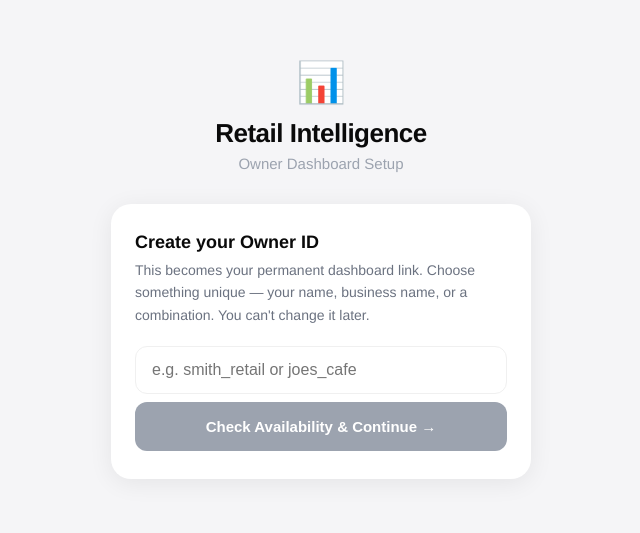
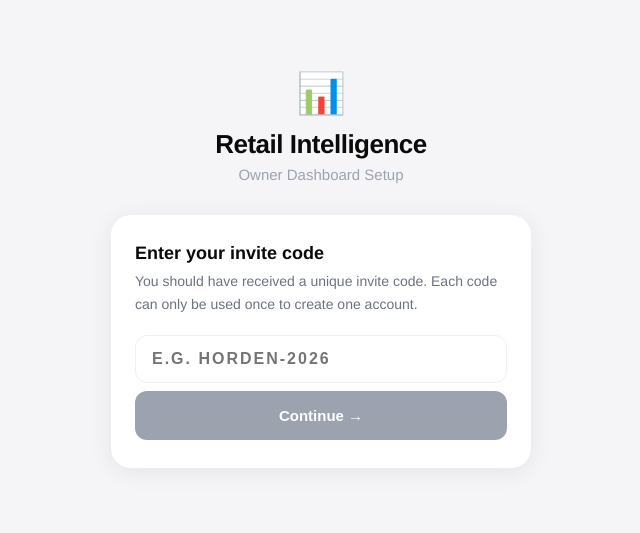
Before and after one commit to simsim383/Timesheet_Londis_Owner, a React (Vite) app: page / in a window 1280 px wide. Shown: the part 159-692 px from the top of the page, without its empty margins (319-959 px from the left). Built offline with nearby package versions, Linux system fonts and the light colour scheme; the HTML template or start-up script is replaced by a standard one.

Commit message:
Update App.jsx

```diff
--- a/src/App.jsx
+++ b/src/App.jsx
@@ -860,24 +860,48 @@ function ManageTab({shops,ownerId,onShopsUpdated}){
 }
 
 function NewOwnerSetup(){
-  const [step,setStep]=useState(1);
+  const [step,setStep]=useState(1); // 1=invite code, 2=choose owner id, 3=done
+  const [inviteCode,setInviteCode]=useState("");
+  const [inviteMsg,setInviteMsg]=useState(null);
+  const [inviteChecking,setInviteChecking]=useState(false);
   const [ownerId,setOwnerId]=useState("");
   const [ownerIdConfirmed,setOwnerIdConfirmed]=useState("");
   const [checking,setChecking]=useState(false);
   const [checkMsg,setCheckMsg]=useState(null);
   const inp={width:"100%",padding:"14px 16px",borderRadius:12,border:`1.5px solid ${T.border}`,fontSize:16,color:T.text,boxSizing:"border-box",outline:"none",marginBottom:8};
   const ownerUrl=`https://timesheet-owner-retail-intelligence.vercel.app/?owner=${ownerIdConfirmed}`;
+
+  const checkInviteCode=async()=>{
+    const code=inviteCode.trim().toUpperCase();
+    if(!code){setInviteMsg("Please enter your invite code");return;}
+    setInviteChecking(true);setInviteMsg(null);
+    try{
+      const rows=await sbGet("invite_codes",`code=eq.${encodeURIComponent(code)}&limit=1`);
+      if(!rows.length){setInviteMsg("That code isn't valid — check it and try again, or contact support.");return;}
+      if(rows[0].used){setInviteMsg("That code has already been used. Each code can only be used once. Contact support if you need a new one.");return;}
+      setStep(2);
+    }catch(e){setInviteMsg("Could not verify code. Try again.");}
+    finally{setInviteChecking(false);}
+  };
+
   const checkAvailability=async()=>{
     const id=ownerId.trim().toLowerCase().replace(/\s+/g,"_");
     if(!id||id.length<3){setCheckMsg("ID must be at least 3 characters");return;}
     setChecking(true);setCheckMsg(null);
     try{
-      const rows=await sbGet("shops",`owner_id=eq.${encodeURIComponent(id)}&active=eq.true&limit=1`);
-      if(rows.length>0){setCheckMsg("That ID is already taken — try something more specific, e.g. 'smith_retail' or 'joes_cafe_london'");return;}
-      setOwnerIdConfirmed(id);setStep(2);
-    }catch(e){setCheckMsg("Could not check availability. Try again.");}
+      const [asOwner,asShopId]=await Promise.all([
+        sbGet("shops",`owner_id=eq.${encodeURIComponent(id)}&limit=1`),
+        sbGet("shops",`id=eq.${encodeURIComponent(id)}&limit=1`),
+      ]);
+      if(asOwner.length>0||asShopId.length>0){setCheckMsg("That ID is already in use — try something more specific, e.g. 'smith_retail' or 'joes_cafe_london'");return;}
+      // Mark invite code as used
+      const code=inviteCode.trim().toUpperCase();
+      await sbPatch("invite_codes",`code=eq.${encodeURIComponent(code)}`,{used:true,used_by:id,used_at:new Date().toISOString()});
+      setOwnerIdConfirmed(id);setStep(3);
+    }catch(e){setCheckMsg("Could not complete setup. Try again.");}
     finally{setChecking(false);}
   };
+
   return <div style={{minHeight:"100vh",background:T.bg,display:"flex",alignItems:"center",justifyContent:"center",fontFamily:"'Helvetica Neue',Helvetica,Arial,sans-serif",padding:20}}>
     <div style={{width:"100%",maxWidth:420}}>
       <div style={{textAlign:"center",marginBottom:32}}>
@@ -885,25 +909,36 @@ function NewOwnerSetup(){
         <div style={{fontSize:26,fontWeight:900,color:T.text,letterSpacing:-0.5}}>Retail Intelligence</div>
         <div style={{fontSize:15,color:T.muted,marginTop:6}}>Owner Dashboard Setup</div>
       </div>
+
       {step===1&&<div style={{background:"#fff",borderRadius:20,padding:"28px 24px",boxShadow:"0 4px 24px rgba(0,0,0,0.07)"}}>
-        <div style={{fontSize:18,fontWeight:800,color:T.text,marginBottom:6}}>Create your Owner ID</div>
-        <div style={{fontSize:14,color:T.sub,marginBottom:20,lineHeight:1.6}}>This becomes your permanent dashboard link. Choose something unique — your name, business name, or a combination. You can't change it later.</div>
-        <input style={inp} value={ownerId} onChange={e=>setOwnerId(e.target.value.toLowerCase().replace(/[^a-z0-9_]/g,""))} placeholder="e.g. smith_retail or joes_cafe" onKeyDown={e=>{if(e.key==="Enter")checkAvailability();}}/>
+        <div style={{fontSize:18,fontWeight:800,color:T.text,marginBottom:6}}>Enter your invite code</div>
+        <div style={{fontSize:14,color:T.sub,marginBottom:20,lineHeight:1.6}}>You should have received a unique invite code. Each code can only be used once to create one account.</div>
+        <input style={{...inp,textTransform:"uppercase",letterSpacing:2,fontWeight:700}} value={inviteCode} onChange={e=>setInviteCode(e.target.value.toUpperCase())} placeholder="e.g. HORDEN-2026" onKeyDown={e=>{if(e.key==="Enter")checkInviteCode();}}/>
+        {inviteMsg&&<div style={{background:T.redLight,color:T.red,borderRadius:8,padding:"10px 14px",fontSize:13,marginBottom:12,lineHeight:1.5}}>{inviteMsg}</div>}
+        <button onClick={checkInviteCode} disabled={inviteChecking||!inviteCode.trim()} style={{width:"100%",background:inviteChecking||!inviteCode.trim()?"#9ca3af":"#111",color:"#fff",border:"none",borderRadius:12,padding:"16px",fontSize:15,fontWeight:700,cursor:"pointer"}}>{inviteChecking?"Checking…":"Continue →"}</button>
+      </div>}
+
+      {step===2&&<div style={{background:"#fff",borderRadius:20,padding:"28px 24px",boxShadow:"0 4px 24px rgba(0,0,0,0.07)"}}>
+        <div style={{display:"flex",alignItems:"center",gap:10,marginBottom:20}}><div style={{background:T.greenLight,color:T.green,borderRadius:8,padding:"4px 10px",fontSize:12,fontWeight:700}}>✓ Code accepted</div></div>
+        <div style={{fontSize:18,fontWeight:800,color:T.text,marginBottom:6}}>Choose your Owner ID</div>
+        <div style={{fontSize:14,color:T.sub,marginBottom:20,lineHeight:1.6}}>This becomes your permanent dashboard link. Use your business name or your name — you can't change it later.</div>
+        <input style={inp} value={ownerId} onChange={e=>setOwnerId(e.target.value.toLowerCase().replace(/[^a-z0-9_]/g,""))} placeholder="e.g. smiths_newsagent or bob_retail" onKeyDown={e=>{if(e.key==="Enter")checkAvailability();}}/>
         {ownerId&&<div style={{fontSize:12,color:T.blue,marginBottom:12,wordBreak:"break-all"}}>🔗 Your link will be: .../?owner={ownerId}</div>}
         {checkMsg&&<div style={{background:T.redLight,color:T.red,borderRadius:8,padding:"10px 14px",fontSize:13,marginBottom:12}}>{checkMsg}</div>}
-        <button onClick={checkAvailability} disabled={checking||!ownerId.trim()} style={{width:"100%",background:checking||!ownerId.trim()?"#9ca3af":"#111",color:"#fff",border:"none",borderRadius:12,padding:"16px",fontSize:15,fontWeight:700,cursor:"pointer"}}>{checking?"Checking…":"Check Availability & Continue →"}</button>
+        <button onClick={checkAvailability} disabled={checking||!ownerId.trim()} style={{width:"100%",background:checking||!ownerId.trim()?"#9ca3af":"#111",color:"#fff",border:"none",borderRadius:12,padding:"16px",fontSize:15,fontWeight:700,cursor:"pointer"}}>{checking?"Setting up…":"Create My Dashboard →"}</button>
       </div>}
-      {step===2&&<div style={{background:"#fff",borderRadius:20,padding:"28px 24px",boxShadow:"0 4px 24px rgba(0,0,0,0.07)"}}>
-        <div style={{fontSize:18,fontWeight:800,color:T.text,marginBottom:6}}>✅ Your Owner ID is ready</div>
-        <div style={{fontSize:14,color:T.sub,marginBottom:20,lineHeight:1.6}}>Bookmark the link below — it's your permanent dashboard. Then use it to add your first business and get your staff link.</div>
-        <div style={{background:T.blueLight,borderRadius:12,padding:"16px",marginBottom:20,border:"1px solid #BFDBFE"}}>
+
+      {step===3&&<div style={{background:"#fff",borderRadius:20,padding:"28px 24px",boxShadow:"0 4px 24px rgba(0,0,0,0.07)"}}>
+        <div style={{fontSize:18,fontWeight:800,color:T.text,marginBottom:6}}>🎉 You're all set</div>
+        <div style={{fontSize:14,color:T.sub,marginBottom:20,lineHeight:1.6}}>Your dashboard is ready. Bookmark the link below — it's your permanent access. There's no password to remember, your link IS your login.</div>
+        <div style={{background:T.blueLight,borderRadius:12,padding:"16px",marginBottom:16,border:"1px solid #BFDBFE"}}>
           <div style={{fontSize:13,fontWeight:700,color:T.blue,marginBottom:6}}>🔗 Your Owner Dashboard</div>
           <div style={{fontSize:13,color:T.blue,wordBreak:"break-all",lineHeight:1.7,fontWeight:600}}>{ownerUrl}</div>
           <button onClick={()=>navigator.clipboard?.writeText(ownerUrl)} style={{background:T.blue,color:"#fff",border:"none",borderRadius:8,padding:"8px 16px",fontSize:12,fontWeight:700,cursor:"pointer",marginTop:10}}>Copy Link</button>
         </div>
         <div style={{background:T.amberLight,borderRadius:12,padding:"14px 16px",marginBottom:24,border:"1px solid #FDE68A"}}>
-          <div style={{fontSize:13,fontWeight:700,color:T.amber}}>⚠️ Save this link now</div>
-          <div style={{fontSize:13,color:T.amber,marginTop:4,lineHeight:1.5}}>There's no login or password recovery. Your link IS your access. Bookmark it before continuing.</div>
+          <div style={{fontSize:13,fontWeight:700,color:T.amber}}>⚠️ Bookmark this now</div>
+          <div style={{fontSize:13,color:T.amber,marginTop:4,lineHeight:1.5}}>If you lose this link there is no recovery — your invite code has been used and cannot regenerate it. Save it to your home screen or bookmarks before continuing.</div>
         </div>
         <a href={ownerUrl} style={{display:"block",width:"100%",background:"#111",color:"#fff",border:"none",borderRadius:12,padding:"16px",fontSize:15,fontWeight:700,cursor:"pointer",textAlign:"center",textDecoration:"none",boxSizing:"border-box"}}>Go to My Dashboard →</a>
       </div>}
@@ -936,11 +971,16 @@ export default function App(){
   useEffect(()=>{if(!pinUnlocked||!currentShopId)return;setDataLoading(true);Promise.all([fetchShiftsForShop(currentShopId),fetchAllShifts()]).then(([s,a])=>{setMyRecs(s);setAllShifts(a);}).catch(e=>console.error(e)).finally(()=>setDataLoading(false));},[currentShopId,pinUnlocked]);
 
   // ── PIN gate screen ───────────────────────────────────────────
+  // All shops for an owner share the same owner PIN — find the first one that has one set
+  const resolveOwnerPin=()=>{
+    if(!pinShops.length)return null; // no shops yet → let through
+    // Use the PIN from whichever shop has a non-default value, else "0000"
+    const withPin=pinShops.find(s=>s.ownerPin&&s.ownerPin!=="0000");
+    return(withPin||pinShops[0]).ownerPin||"0000";
+  };
   const tryPin=()=>{
-    // New owner with no shops yet: any 4-digit PIN they set is accepted (they'll set it when creating first business)
-    const correctPin=pinShops.length>0?(pinShops[0].ownerPin||"0000"):null;
+    const correctPin=resolveOwnerPin();
     if(correctPin===null){
-      // No businesses yet — just let them through, they'll set PIN when creating first business
       sessionStorage.setItem(SESSION_PIN_KEY,"1");setPinUnlocked(true);
       fetchAllShops().then(all=>setAllShops(all));
       return;
@@ -965,7 +1005,7 @@ export default function App(){
       </div>
       {pinError&&<div style={{color:T.red,fontSize:13,fontWeight:700,marginBottom:12}}>Incorrect PIN — try again</div>}
       <div style={{display:"grid",gridTemplateColumns:"repeat(3,1fr)",gap:10,marginBottom:16}}>
-        {[1,2,3,4,5,6,7,8,9,"",0,"⌫"].map((k,i)=><button key={i} onClick={()=>{if(k==="")return;if(k==="⌫"){setPinInput(p=>p.slice(0,-1));setPinError(false);}else if(pinInput.length<4){const np=pinInput+String(k);setPinInput(np);setPinError(false);if(np.length===4)setTimeout(()=>{const pi=np;const correctPin=pinShops.length>0?(pinShops[0].ownerPin||"0000"):null;if(correctPin===null){sessionStorage.setItem(SESSION_PIN_KEY,"1");setPinUnlocked(true);fetchAllShops().then(all=>setAllShops(all));}else if(pi===correctPin){sessionStorage.setItem(SESSION_PIN_KEY,"1");setPinUnlocked(true);setShops(pinShops);if(pinShops.length>0)setCurrentShopId(pinShops[0].shopId);fetchAllShops().then(all=>setAllShops(all));}else{setPinError(true);setPinInput("");}},120);}}} style={{height:58,borderRadius:14,border:`1px solid ${T.border}`,background:k===""?"transparent":T.bg,fontSize:k==="⌫"?20:22,fontWeight:700,color:T.text,cursor:k===""?"default":"pointer",transition:"background 0.1s"}}>{k}</button>)}
+        {[1,2,3,4,5,6,7,8,9,"",0,"⌫"].map((k,i)=><button key={i} onClick={()=>{if(k==="")return;if(k==="⌫"){setPinInput(p=>p.slice(0,-1));setPinError(false);}else if(pinInput.length<4){const np=pinInput+String(k);setPinInput(np);setPinError(false);if(np.length===4)setTimeout(()=>{const correctPin=resolveOwnerPin();if(correctPin===null){sessionStorage.setItem(SESSION_PIN_KEY,"1");setPinUnlocked(true);fetchAllShops().then(all=>setAllShops(all));}else if(np===correctPin){sessionStorage.setItem(SESSION_PIN_KEY,"1");setPinUnlocked(true);setShops(pinShops);if(pinShops.length>0)setCurrentShopId(pinShops[0].shopId);fetchAllShops().then(all=>setAllShops(all));}else{setPinError(true);setPinInput("");}},120);}}} style={{height:58,borderRadius:14,border:`1px solid ${T.border}`,background:k===""?"transparent":T.bg,fontSize:k==="⌫"?20:22,fontWeight:700,color:T.text,cursor:k===""?"default":"pointer",transition:"background 0.1s"}}>{k}</button>)}
       </div>
     </div>
   </div>;
```
